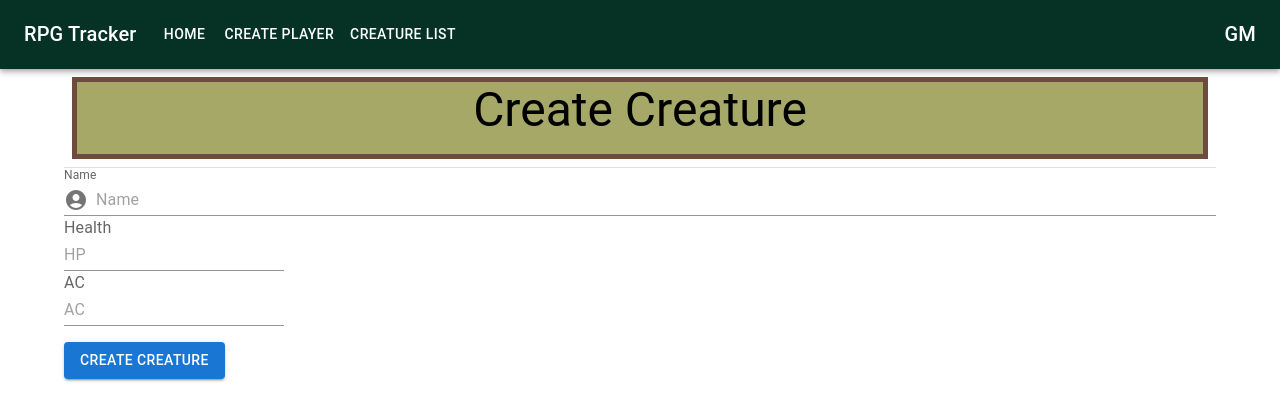
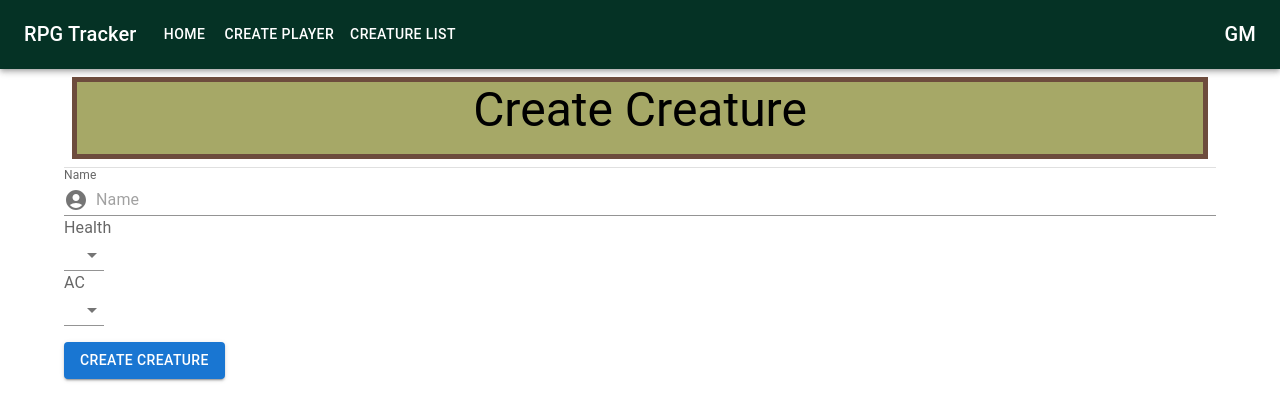
Before and after one commit to lchapmb/rpgTracker, a React (Create React App) app: page /create-player in a window 1280 px wide. Shown: the top 420 px of the page. Built offline with nearby package versions, Linux system fonts and the light colour scheme.

Commit message:
brings in MenuItemNumbers to populate selects in CreatePlayer

```diff
--- a/src/components/CreatePlayer.tsx
+++ b/src/components/CreatePlayer.tsx
@@ -1,7 +1,6 @@
-import { useState } from "react";
-
 // import components
 import TopNav from "./navs/TopNav";
+import MenuItemNumbers from "./MenuItemNumbers";
 
 // import hooks
 import UseForm from "../hooks/UseForm";
@@ -14,7 +13,6 @@ import {
   TextField,
   InputAdornment,
   Button,
-  MenuItem,
   InputLabel,
 } from "@mui/material";
 import AccountCircle from "@mui/icons-material/AccountCircle";
@@ -22,10 +20,10 @@ import Select, { SelectChangeEvent } from "@mui/material/Select";
 
 export default function CreatePlayer() {
   // define inital state
-  const initialState = { nameString: "", healthString: "", armourString: "" };
+  const initialState = { nameString: "", healthString: "", armourString: 0 };
 
   // get event handlers from UseForm hook
-  const { onChange, onSubmit, values } = UseForm(
+  const { onInputChange, onSubmit, values } = UseForm(
     CreatePlayerCallback,
     initialState
   );
@@ -60,7 +58,7 @@ export default function CreatePlayer() {
               ),
             }}
             variant="standard"
-            onChange={onChange}
+            onChange={onInputChange}
             name="nameString"
           />
           <Box
@@ -71,24 +69,27 @@ export default function CreatePlayer() {
           >
             {/* health */}
             <InputLabel id="health">Health</InputLabel>
-            <TextField
+            <Select
               id="healthInputField"
-              placeholder="HP"
+              labelId="health"
               variant="standard"
-              inputProps={{ inputMode: "numeric", pattern: "[0-9]*" }}
-              onChange={onChange}
               name="healthString"
-            />
+              defaultValue=""
+            >
+              <MenuItemNumbers maxValue={200} />
+            </Select>
             <br />
             {/* armour class */}
             <InputLabel id="armourClass">AC</InputLabel>
-            <TextField
+            <Select
               id="armourClassInputField"
-              placeholder="AC"
+              labelId="armourClass"
               variant="standard"
-              onChange={onChange}
               name="amourString"
-            />
+              defaultValue=""
+            >
+              <MenuItemNumbers maxValue={20} />
+            </Select>
           </Box>
           {/* submit button */}
           <Button
--- a/src/components/MenuItemNumbers.tsx
+++ b/src/components/MenuItemNumbers.tsx
@@ -1,7 +1,7 @@
 import { MenuItem } from "@mui/material";
 
-export default function menuItemNumbers() {
-  const topEndRange = 20;
+export default function menuItemNumbers(props: { maxValue: number }) {
+  const topEndRange = props.maxValue;
   let range: number[] = [];
   const createRange = function (max: number) {
     for (let i = 0; i <= max; i++) {
@@ -12,8 +12,12 @@ export default function menuItemNumbers() {
 
   return (
     <>
-      {range.map((val) => {
-        <MenuItem value={val}>{val}</MenuItem>;
+      {range.map((num) => {
+        return (
+          <MenuItem key={num} value={num}>
+            {num}
+          </MenuItem>
+        );
       })}
     </>
   );
```
